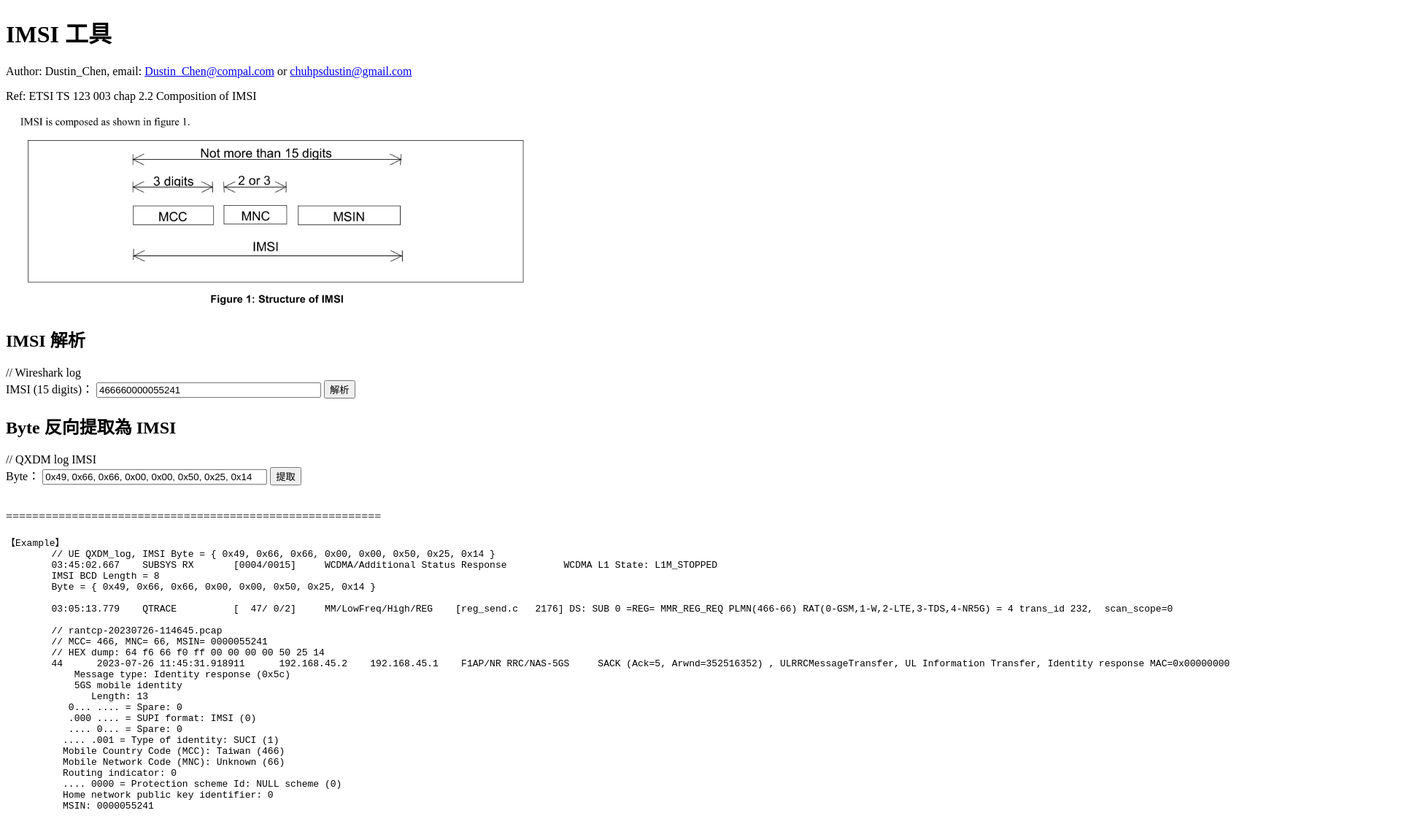
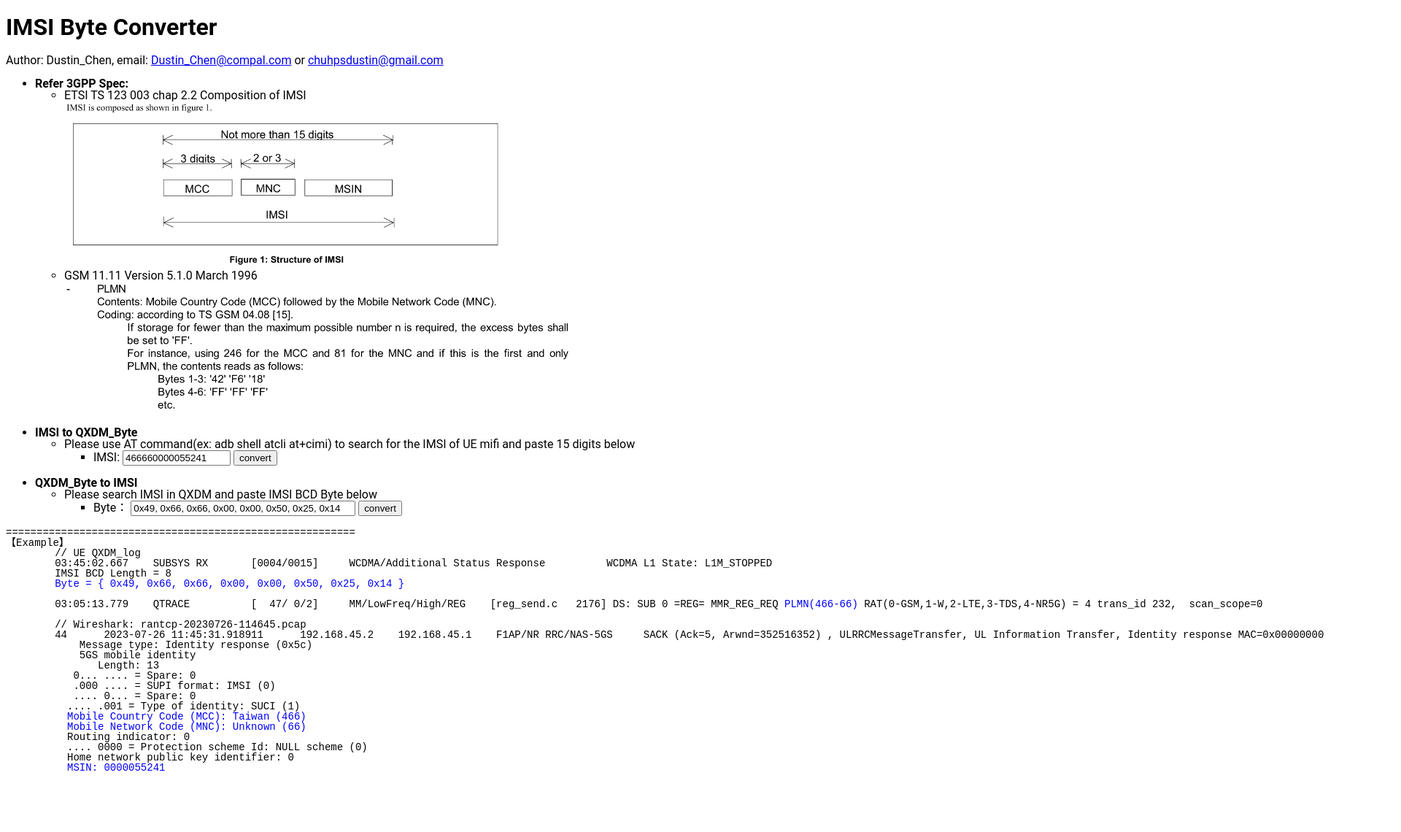
Before and after one commit to dustinchen26/IMSI, a plain HTML site: page index.html in a window 1280 px wide. Shown: the top 1140 px of the page at 73% size, 1920 px wide, since content can reach past the window. After the commit the page ends 1087 px from the top, so only its background shows below. Drawn offline with Linux system fonts and the light colour scheme.

Commit message:
update style and description of coding

```diff
--- a/index.html
+++ b/index.html
@@ -5,13 +5,22 @@
 -->
 <!DOCTYPE html>
 <html>
+
 <head>
-    <title>IMSI 工具</title>
+    <title>IMSI Byte Converter</title>
     <style>
-        /* 添加輸入框的寬度樣式 */
-        input {
-            width: 300px; /* 調整寬度為適合的大小 */
+
+        body {
+            line-height: 1;
+            font-size: 16px;
+            font-family: Roboto, sans-serif;
         }
+
+        pre {
+            line-height: 1;
+            font-size: 14px;
+        }
+
     </style>
     <script>
         function parseIMSI() {
@@ -26,7 +35,7 @@
             var imsiPadded = "9" + imsiInput;
 
             // 構建輸出 Byte 陣列
-            var byteOutput = "● QXDM IMSI, Byte = {";
+            var byteOutput = "QXDM IMSI, Byte = {";
             for (var i = 0; i < imsiPadded.length; i += 2) {
                 var bcdSegment = " 0x" + imsiPadded.substr(i + 1, 1) + imsiPadded.substr(i, 1);
                 byteOutput += bcdSegment + ",";
@@ -41,10 +50,10 @@
             var mnc = imsiInput.substr(3, 2);
             var msin = imsiInput.substr(5);
 
-            // 構建輸出字串，顯示解析結果
-            var output = "-> Mobile Country Code (MCC): " + mcc + "\n" +
-                         "-> Mobile Network Code (MNC): " + mnc + "\n" +
-                         "-> MSIN: " + msin;
+            // 構建輸出字串，顯示convert結果
+            var output = "Mobile Country Code (MCC): " + mcc + "\n" +
+                "Mobile Network Code (MNC): " + mnc + "\n" +
+                "MSIN: " + msin;
 
             document.getElementById("output").innerText = output;
         }
@@ -85,11 +94,11 @@
             var mnc = reversedIMSI.substr(3, 2);
             var msin = reversedIMSI.substr(5);
 
-            // 構建輸出字串，顯示解析結果
-            var output = "● IMSI: " + reversedIMSI + "\n" +
-                         "-> Mobile Country Code (MCC): " + mcc + "\n" +
-                         "-> Mobile Network Code (MNC): " + mnc + "\n" +
-                         "-> MSIN: " + msin;
+            // 構建輸出字串，顯示convert結果
+            var output = "IMSI: " + reversedIMSI + "\n" +
+                "Mobile Country Code (MCC): " + mcc + "\n" +
+                "Mobile Network Code (MNC): " + mnc + "\n" +
+                "MSIN: " + msin;
 
             document.getElementById("output2").innerText = output;
         }
@@ -101,37 +110,80 @@
         };
     </script>
 </head>
+
 <body>
-    <h1>IMSI 工具</h1>
-    <p style="margin: 0;">Author: Dustin_Chen, email: <a href="mailto:Dustin_Chen@compal.com" style="line-height: 1;">Dustin_Chen@compal.com</a> or <a href="mailto:chuhpsdustin@gmail.com" style="line-height: 1;">chuhpsdustin@gmail.com</a></p>
-	<p>Ref: ETSI TS 123 003 chap 2.2  Composition of IMSI  </p>
-    &nbsp;&nbsp;&nbsp;&nbsp;<img src="https://raw.githubusercontent.com/dustinchen26/IMSI/d154db48a5aa940a3cf45a006347ddca26678c97/formula.png" alt="GitHub Image" width="700">
+    <h1>IMSI Byte Converter</h1>
+    <p style="margin: 0;">Author: Dustin_Chen, email: <a href="mailto:Dustin_Chen@compal.com"
+            style="line-height: 1;">Dustin_Chen@compal.com</a> or <a href="mailto:chuhpsdustin@gmail.com"
+            style="line-height: 1;">chuhpsdustin@gmail.com</a></p>
 
-    <h2>IMSI 解析</h2>
-    <label for="imsiInput">// Wireshark log<br>IMSI (15 digits)：</label>
-    <input type="text" id="imsiInput" maxlength="15">
-    <button onclick="parseIMSI()">解析</button>
-    <div id="output"></div>
-    <div id="imsiBCDOutput"></div>
+    <ul>
+        <li>
+            <strong>Refer 3GPP Spec: </strong>
+            <ul>
+                <li>
+                    ETSI TS 123 003 chap 2.2 Composition of IMSI <br>
+                    <img src="https://raw.githubusercontent.com/dustinchen26/IMSI/master/formula.png" alt="GitHub Image"
+                        width="600">
+                </li>
+                <li>
+                    GSM 11.11 Version 5.1.0 March 1996 <br>
+                    <img src="https://raw.githubusercontent.com/dustinchen26/IMSI/master/PLMN.png" alt="GitHub Image"
+                        width="700">
+                </li>
+            </ul>
+        </li>
+    </ul>
+    <ul>
+        <li>
+            <strong>IMSI to QXDM_Byte </strong>
+            <ul>
+                <li> Please use AT command(ex: adb shell atcli at+cimi) to search for the IMSI of UE mifi and paste 15
+                    digits below
+                    <ul>
+                        <li>
+                            <label for="imsiInput">IMSI: </label>
+                            <input type="text" id="imsiInput" placeholder="ex:466660000055241" maxlength="15" style="width: 140px;">
+                            <button onclick="parseIMSI()">convert</button>
+                            <div id="output"></div>
+                            <div id="imsiBCDOutput" style="color: blue;"></div>
+                        </li>
+                    </ul>
 
-    <h2>Byte 反向提取為 IMSI</h2>
-    <label for="byteInput">// QXDM log IMSI<br>Byte：</label>
-    <input type="text" id="byteInput">
-    <button onclick="reverseParseIMSI()">提取</button>
-    <div id="output2"></div>
-<p><br>=========================================================</p>
-	<pre>
+                </li>
+            </ul>
+        </li>
+    </ul>
+    <ul>
+        <li>
+            <strong>QXDM_Byte to IMSI</strong>
+            <ul>
+                <li> Please search IMSI in QXDM and paste IMSI BCD Byte below
+                    <ul>
+                        <li>
+                            <label for="byteInput">Byte：</label>
+                            <input type="text" id="byteInput" placeholder="ex:0x49, 0x66, 0x66, 0x00, 0x00, 0x50, 0x25, 0x14" style="width: 300px;">
+                            <button onclick="reverseParseIMSI()">convert</button>
+                            <div id="output2" style="color: blue;"></div>
+                        </li>
+                    </ul>
+
+                </li>
+            </ul>
+        </li>
+    </ul>
+
+    <pre>
+=========================================================
 【Example】
-	// UE QXDM_log, IMSI Byte = { 0x49, 0x66, 0x66, 0x00, 0x00, 0x50, 0x25, 0x14 }
+	// UE QXDM_log
 	03:45:02.667    SUBSYS RX       [0004/0015]     WCDMA/Additional Status Response          WCDMA L1 State: L1M_STOPPED
 	IMSI BCD Length = 8
-	Byte = { 0x49, 0x66, 0x66, 0x00, 0x00, 0x50, 0x25, 0x14 }
+	<span style="color: blue;">Byte = { 0x49, 0x66, 0x66, 0x00, 0x00, 0x50, 0x25, 0x14 } </span>
 
-	03:05:13.779    QTRACE          [  47/ 0/2]     MM/LowFreq/High/REG    [reg_send.c   2176] DS: SUB 0 =REG= MMR_REG_REQ PLMN(466-66) RAT(0-GSM,1-W,2-LTE,3-TDS,4-NR5G) = 4 trans_id 232,  scan_scope=0
+	03:05:13.779    QTRACE          [  47/ 0/2]     MM/LowFreq/High/REG    [reg_send.c   2176] DS: SUB 0 =REG= MMR_REG_REQ <span style="color: blue;">PLMN(466-66)</span> RAT(0-GSM,1-W,2-LTE,3-TDS,4-NR5G) = 4 trans_id 232,  scan_scope=0
 
-	// rantcp-20230726-114645.pcap
-	// MCC= 466, MNC= 66, MSIN= 0000055241
-	// HEX dump: 64 f6 66 f0 ff 00 00 00 00 50 25 14
+	// Wireshark: rantcp-20230726-114645.pcap
 	44	2023-07-26 11:45:31.918911	192.168.45.2	192.168.45.1	F1AP/NR RRC/NAS-5GS	SACK (Ack=5, Arwnd=352516352) , ULRRCMessageTransfer, UL Information Transfer, Identity response MAC=0x00000000
 	    Message type: Identity response (0x5c)
 	    5GS mobile identity
@@ -140,12 +192,13 @@
      	   .000 .... = SUPI format: IMSI (0)
      	   .... 0... = Spare: 0
       	  .... .001 = Type of identity: SUCI (1)
-      	  Mobile Country Code (MCC): Taiwan (466)
-      	  Mobile Network Code (MNC): Unknown (66)
+      	  <span style="color: blue;">Mobile Country Code (MCC): Taiwan (466)</span>
+      	  <span style="color: blue;">Mobile Network Code (MNC): Unknown (66)</span>
       	  Routing indicator: 0
       	  .... 0000 = Protection scheme Id: NULL scheme (0)
       	  Home network public key identifier: 0
-      	  MSIN: 0000055241
+      	  <span style="color: blue;">MSIN: 0000055241</span>
 	</pre>
 </body>
+
 </html>
```
